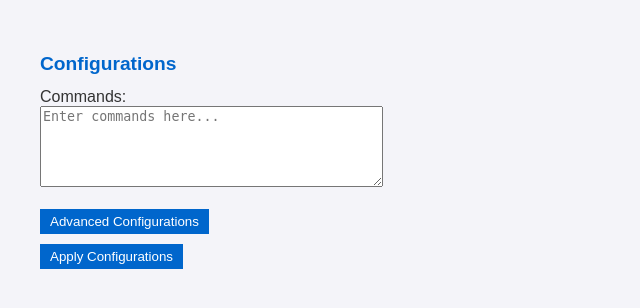
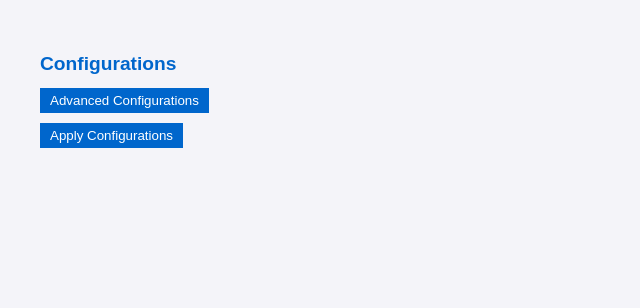
Before and after one commit to rahmansyahfaris/fliespot, a Flask app: page / in a window 1280 px wide. Shown: the top 308 px of the page, without its empty margins (0-640 px from the left). Run offline with Flask 3, Linux system fonts and the light colour scheme; parts of the project's set-up code (start-up, migrations or seed data) failed here and were passed over.

Commit message:
Web App Progression (configs finally working but incomplete)

```diff
--- a/commands/test_lab_3.txt
+++ b/commands/test_lab_3.txt
@@ -1 +1,3 @@
-y:-1.8,title:Revisi Pak Muhtadin
+y:-1.8
+x:-1
+y:1.8
--- a/main.py
+++ b/main.py
@@ -20,23 +20,18 @@ app = Flask(__name__, template_folder="webapp/templates", static_folder="webapp/
 def index():
     return render_template("index.html", configurations=common_var)
 
-@app.route("/set_configs", methods=["POST"])
+@app.route('/set_configs', methods=['POST'])
 def set_configs():
-    global configurations
-    # Get the new configurations from the request form data
-    new_configs = request.form.to_dict()
 
-    # Update configurations with the new values
-    for key, value in new_configs.items():
-        try:
-            configurations[key] = float(value)  # Convert values to float if possible
-        except ValueError:
-            configurations[key] = value  # Leave as string if conversion fails
+    # Update configurations and perform necessary actions
+    common_var['config']['default_height'] = request.form.get('default_height')
+    common_var['command'] = request.form.get('command')
+
+    print(f"{request.form.get('default_height')}")
+    print(f"{common_var['config']}\n{common_var['command']}\n{common_var}")
 
     # Return a success message
-    return jsonify({
-        "message": f"Configurations updated: {configurations}"
-    })
+    return jsonify({"message": "Configurations updated successfully!"})
 
 def clear_events(events):
     for event in events:
@@ -232,13 +227,15 @@ if __name__ == "__main__":
 
     common_var = manager.dict() # dictionary for shared variables across processes and threads
 
-    common_var['uri'] = register_commands.load_yaml_config('config/uri.yaml')
+    # the manager.dict() is also required here for the nested dictionaries too, otherwise only the first dimension can
+    # have the interprocess communication, the nested dict will stay the same if you don't do this
+    common_var['uri'] = manager.dict(register_commands.load_yaml_config('config/uri.yaml'))
     displayURIText = f"URI: {common_var['uri']['uri']}"
-    common_var['config'] = register_commands.load_yaml_config('config/config.yaml')
-    common_var['camera'] = register_commands.load_yaml_config('config/camera.yaml')
-    common_var['extras'] = register_commands.load_yaml_config('config/extras.yaml')
-    common_var['esp_info'] = register_commands.load_yaml_config('config/esp_info.yaml')
-    common_var['keybinds'] = register_commands.load_yaml_config('config/keybinds.yaml')
+    common_var['config'] = manager.dict(register_commands.load_yaml_config('config/config.yaml'))
+    common_var['camera'] = manager.dict(register_commands.load_yaml_config('config/camera.yaml'))
+    common_var['extras'] = manager.dict(register_commands.load_yaml_config('config/extras.yaml'))
+    common_var['esp_info'] = manager.dict(register_commands.load_yaml_config('config/esp_info.yaml'))
+    common_var['keybinds'] = manager.dict(register_commands.load_yaml_config('config/keybinds.yaml'))
     # Get the directory where the current script (or .exe) is located (not used, only used for debugging and emergency)
     # For Command Registering
     """
@@ -248,7 +245,7 @@ if __name__ == "__main__":
         script_dir = os.path.dirname(os.path.abspath(__file__))
     """
     # Command Registering
-    common_var['command'] = register_commands.load_yaml_config('config/command.yaml')
+    common_var['command'] = manager.dict(register_commands.load_yaml_config('config/command.yaml'))
 
     # debug print to see if data are correctly entered
     """
@@ -261,6 +258,7 @@ if __name__ == "__main__":
         common_var['command'] = register_commands.register_inputs(f"{common_var['command']['command_directory']}{common_var['command']['command']}", common_var)
         createTkinterGUI()
     else:
+        common_var['command'] = register_commands.extract_text(f"{common_var['command']['command_directory']}{common_var['command']['command']}")
         logging.basicConfig(filename='flask.log', level=logging.INFO)
         #print("LOG ESTABLISHED")
         app.run(debug=True, host='0.0.0.0', port=8080) # don't use debug (unless it is in the main block, you will encounter pickle error) and
--- a/webapp/static/css/style.css
+++ b/webapp/static/css/style.css
@@ -35,3 +35,22 @@ button {
 button:hover {
     background-color: #2e92f6;
 }
+
+#notification {
+    background-color: #0ec992;
+    color: rgba(255, 255, 255);
+    padding: 10px;
+    border-radius: 5px;
+    margin-top: 10px;
+    display: none; /* Initially hidden */
+    font-size: 16px;
+    width: max-content;
+}
+
+#notification .close-btn {
+    top: 5px;
+    right: 10px;
+    background: transparent;
+    border: none;
+    font-size: 20px;
+}
--- a/webapp/static/js/app.js
+++ b/webapp/static/js/app.js
@@ -29,10 +29,21 @@ document.addEventListener("DOMContentLoaded", function() {
         const result = await response.json();
 
         // Display the success message
-        document.getElementById("notification").innerText = result.message;
+        const notificationElement = document.getElementById("notification");
+        const notificationMessage = document.getElementById("notification-message");
+        notificationMessage.innerText = result.message;
+
+        // Make the notification appear
+        notificationElement.style.display = "block";
+    });
+
+    // Add event listener to the "X" button to close the notification
+    document.getElementById("close-notification").addEventListener("click", function() {
+        const notificationElement = document.getElementById("notification");
+        notificationElement.style.display = "none"; // Hide the notification
     });
 
 
     // 1 Second Interval Refresh
-    //setInterval(function () {}, 1000); // Interval in milliseconds (1 second)
+    setInterval(function () {}, 1000); // Interval in milliseconds (1 second)
 });
--- a/webapp/templates/index.html
+++ b/webapp/templates/index.html
@@ -12,33 +12,43 @@
     <!-- Hidden Dropdown for Advanced Configurations -->
     <div style="margin-top: 10px;">
 
-        <label for="commands">Commands:</label><br>
-            <textarea id="commands" name="command"
-                        placeholder="Enter commands here..."
-                        rows="5" cols="40"></textarea><br><br>
-
         <!-- Dropdown Trigger -->
         <button id="toggle-advanced-configs">Advanced Configurations</button>
 
         <form id="config-form">
             <div id="advanced-configs" style="display: none; margin-top: 10px;">
+                <label for="command">Commands:</label><br>
+                <textarea id="command" name="command"
+                    placeholder="Enter commands here..."
+                    rows="5" cols="40">{{ configurations['command'] }}</textarea><br>
                 <label for="default_height">Default Height:</label><br>
                 <input type="text" id="default_height" name="default_height"
                     value="{{ configurations['config']['default_height'] }}"
-                    placeholder="Drone's flight height in meters (e.g., 1.0)" /><br>
+                    placeholder="e.g., 1.0" /><br>
                 <label for="default_velocity">Default Velocity:</label><br>
                 <input type="text" id="default_velocity" name="default_velocity"
                     value="{{ configurations['config']['default_velocity'] }}"
-                    placeholder="Drone's velocity in m/s (e.g., 0.2)" /><br>
-                <label for="default_hold_time">Default Pause Time:</label><br>
+                    placeholder="e.g., 0.2" /><br>
+                <label for="default_hold_time">Default Hold Time:</label><br>
                 <input type="text" id="default_hold_time" name="default_hold_time"
                     value="{{ configurations['config']['default_hold_time'] }}"
-                    placeholder="Default pause duration in between commands (e.g., 2.0)" /><br>
+                    placeholder="e.g., 2.0" /><br>
+                <!-- <label for="default_yaw_rate">Default Yaw Rate:</label><br>
+                <input type="text" id="default_yaw_rate" name="default_yaw_rate"
+                    value="{{ configurations['config']['default_yaw_rates'] }}"
+                    placeholder="e.g., 72.0" /><br> -->
             </div>
 
             <button type="submit">Apply Configurations</button>
         </form>
-        <p id="notification" style="color: green;"></p>
+        <!-- Notification Area -->
+        <div id="notification">
+            <span id="notification-message"></span>
+            <span>&nbsp&nbsp&nbsp</span>
+            <span id="close-notification">&times;</span>
+        </div>
+
+
     </div>
 
     <!-- Link to external JavaScript file -->
```
Also changed, not shown: register_commands.py (+49 -40 lines), 1 other file.
